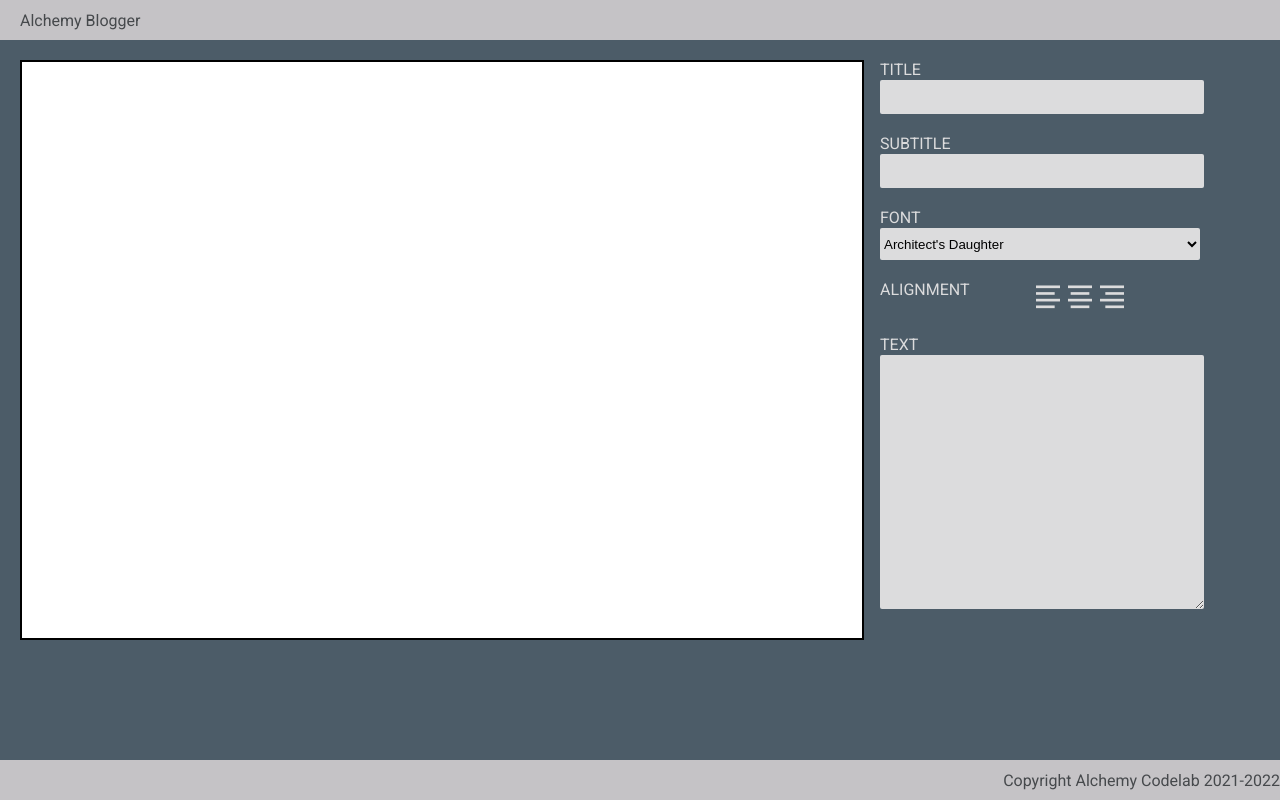
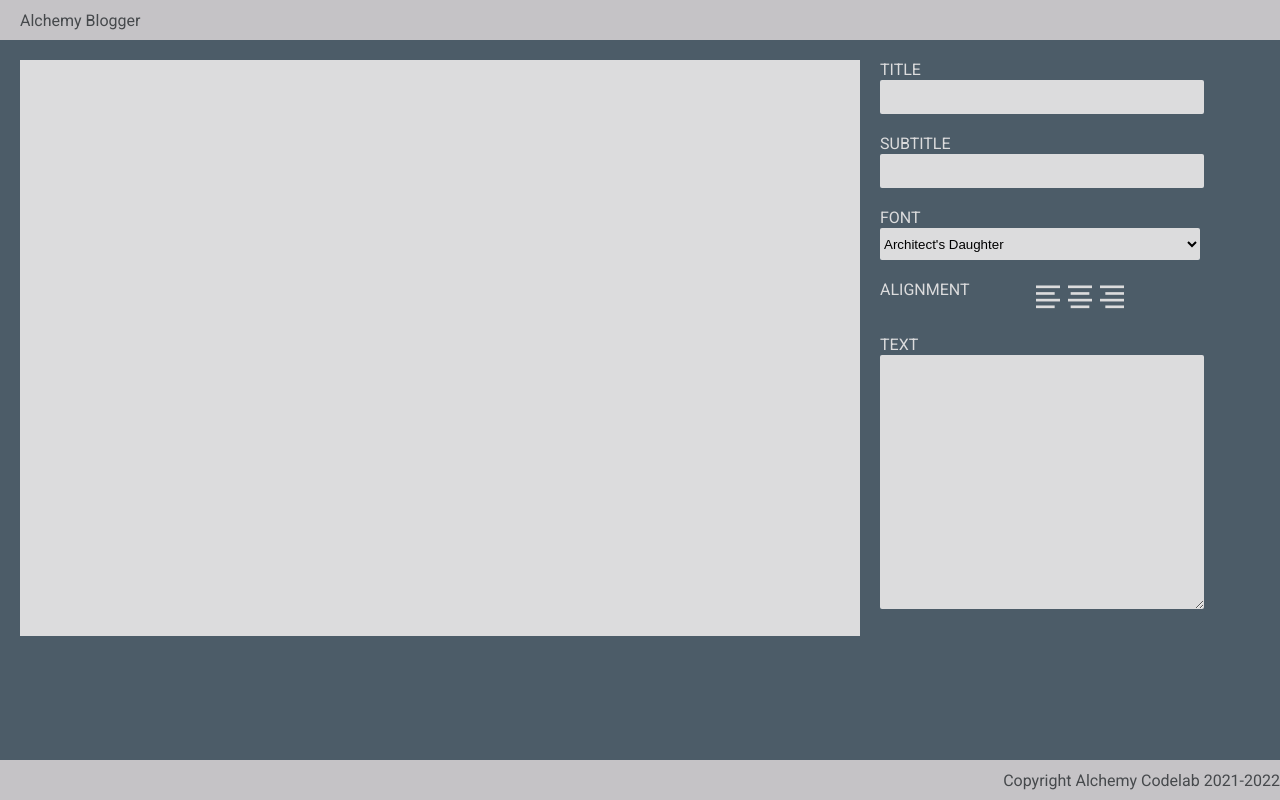
Before and after one commit to ryan-j-parker/react-blog, a React (Create React App) app: page / in a window 1280 px wide. Built offline with nearby package versions, Linux system fonts and the light colour scheme; a web font is replaced by a local one.

Commit message:
restore default styling and change inline-style string to camelCase

```diff
--- a/src/components/Home/Home.js
+++ b/src/components/Home/Home.js
@@ -17,7 +17,7 @@ export default function Home() {
   return (
     <main>
       <Preview title={title} subtitle={subtitle} text={text} font={font} align={align} />
-      <Editor title={title} setTitle={setTitle} subtitle={subtitle} setSubtitle={setSubtitle} font={font} setFont={setFont} align={align} setAlign={setAlign} text={text} setText={setText}/>
+      <Editor title={title} setTitle={setTitle} subtitle={subtitle} setSubtitle={setSubtitle} font={font} setFont={setFont} align={align} setAlign={setAlign} text={text} setText={setText} />
     </main>
   );
 }
--- a/src/components/Preview/Preview.css
+++ b/src/components/Preview/Preview.css
@@ -2,8 +2,7 @@
   grid-area: preview;
   height: 80%;
   width: 100%;
-  background-color: white;
+  background-color: var(--color1);
   margin: 20px;
-  color: blue;
-  border: 2px solid black;
+  color: var(--color5);
 }
--- a/src/components/Preview/Preview.js
+++ b/src/components/Preview/Preview.js
@@ -8,7 +8,7 @@ export default function Preview({ title, subtitle, font, align, text }) {
   //  the main div should have a class of preview and the font-name prop
   //  and should have style interpolated using the alignment prop
   return (
-    <div className={`preview ${font}`} style={{ 'text-align': align }}>
+    <div className={`preview ${font}`} style={{ textAlign: align }}>
       <h1>{title}</h1>
       <h3>{subtitle}</h3>
       <p>{text}</p>
```
